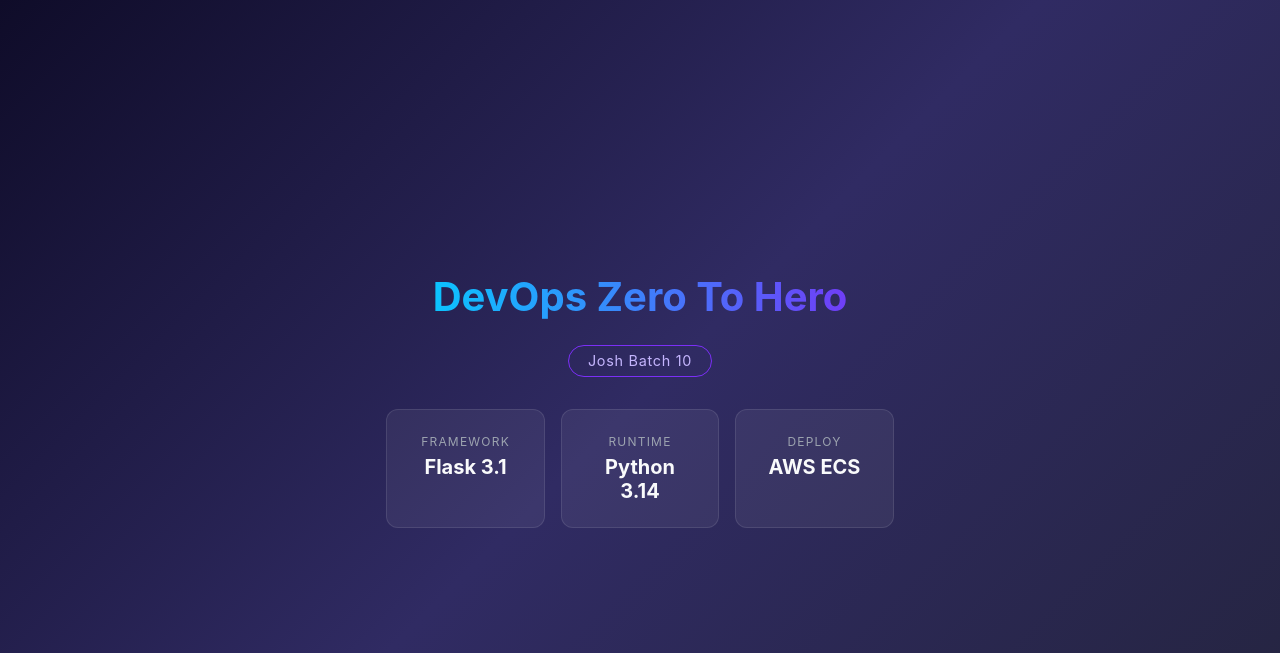
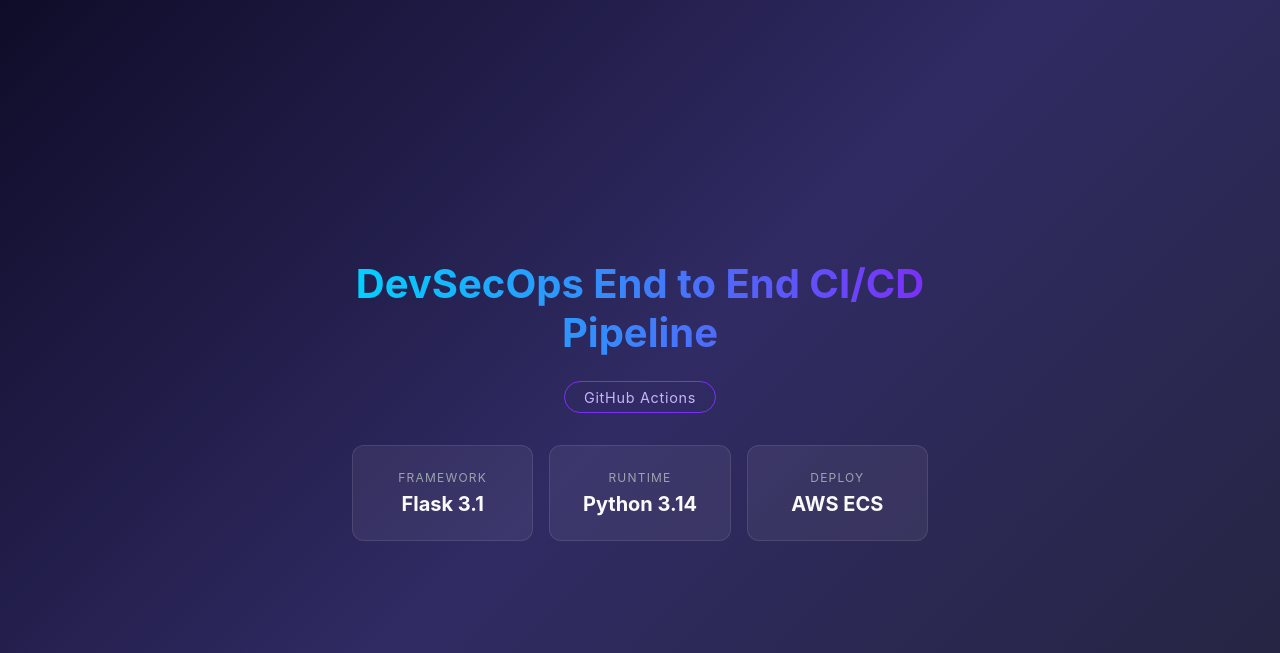
Before and after one commit to Sumantsk17/github-actions-zero-to-hero, a Flask app: page / in a window 1280 px wide. Shown: the top 653 px of the page. Run offline with Flask 3, Linux system fonts and the light colour scheme.

Commit message:
Running CI/CD Pipeline through GitHub Actions

```diff
--- a/templates/index.html
+++ b/templates/index.html
@@ -67,8 +67,8 @@
 </head>
 <body>
     <div class="container">
-        <h1>DevOps Zero To Hero</h1>
-        <div class="badge">Josh Batch 10</div>
+        <h1>DevSecOps End to End CI/CD Pipeline</h1>
+        <div class="badge">GitHub Actions</div>
         <div class="cards">
             <div class="card">
                 <span>Framework</span>
```
